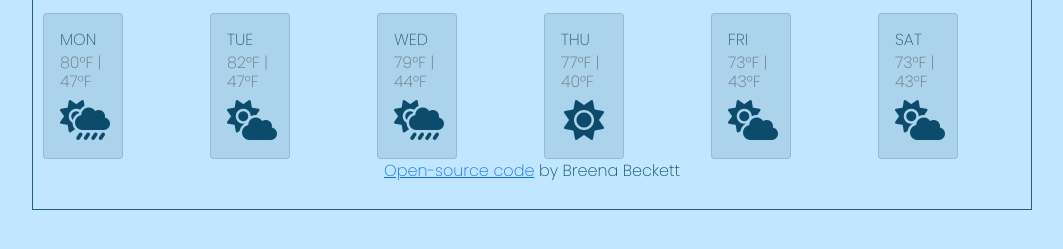
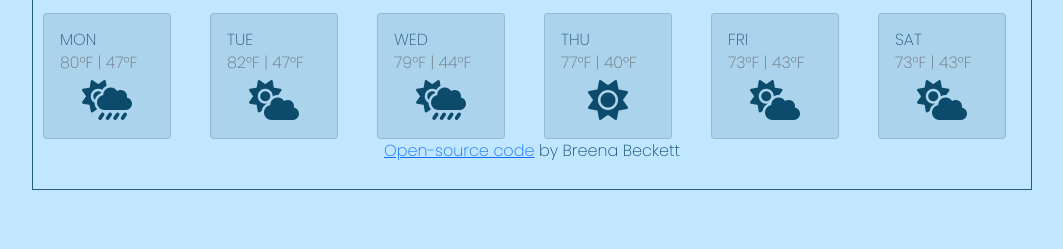
Before and after one commit to breenabeckett/my-weather-app, a website built with Parcel: page index.html in a window 1280 px wide. Shown: the part 587-836 px from the top of the page, without its empty margins (108-1171 px from the left). Built offline with nearby package versions, Linux system fonts and the light colour scheme; no server answers.

Commit message:
Changed size of cards

```diff
--- a/index.html
+++ b/index.html
@@ -91,7 +91,7 @@ Wind: <span id="wind"></span>km/h
          <p>The forecast next week :</p>
       <div class="row">
         <div class="col-2 weekday">
-          <div class="card" style="width: 5rem">
+          <div class="card" style="width: 8rem">
             <div class="card-body">
               <h5 class="card-title day">MON</h5>
               <h6 class="card-subtitle mb-2 text-muted">80°F | 47°F</h6>
@@ -104,7 +104,7 @@ Wind: <span id="wind"></span>km/h
 
 
         <div class="col-2 weekday">
-          <div class="card" style="width: 5rem">
+          <div class="card" style="width: 8rem">
             <div class="card-body">
               <h5 class="card-title day">TUE</h5>
               <h6 class="card-subtitle mb-2 text-muted">82°F | 47°F</h6>
@@ -116,7 +116,7 @@ Wind: <span id="wind"></span>km/h
         </div>
 
         <div class="col-2 weekday">
-          <div class="card" style="width: 5rem">
+          <div class="card" style="width: 8rem">
             <div class="card-body">
               <h5 class="card-title day">WED</h5>
               <h6 class="card-subtitle mb-2 text-muted">79°F | 44°F</h6>
@@ -128,7 +128,7 @@ Wind: <span id="wind"></span>km/h
         </div>
 
         <div class="col-2 weekday">
-          <div class="card" style="width: 5rem">
+          <div class="card" style="width: 8rem">
             <div class="card-body">
               <h5 class="card-title day">THU</h5>
               <h6 class="card-subtitle mb-2 text-muted">77°F | 40°F</h6>
@@ -140,7 +140,7 @@ Wind: <span id="wind"></span>km/h
         </div>
 
         <div class="col-2 weekday">
-          <div class="card" style="width: 5rem">
+          <div class="card" style="width: 8rem">
             <div class="card-body">
               <h5 class="card-title day">FRI</h5>
               <h6 class="card-subtitle mb-2 text-muted">73°F | 43°F</h6>
@@ -151,7 +151,7 @@ Wind: <span id="wind"></span>km/h
           </div>
         </div>
         <div class="col-2 weekday">
-          <div class="card" style="width: 5rem">
+          <div class="card" style="width: 8rem">
             <div class="card-body">
               <h5 class="card-title day">SAT</h5>
               <h6 class="card-subtitle mb-2 text-muted">73°F | 43°F</h6>
--- a/src/styles.css
+++ b/src/styles.css
@@ -22,7 +22,6 @@ p {
   color: #0c4b6b;
   font-size: 24px;
 }
-
 #date {
   color: #0c4b6b;
 }
@@ -47,7 +46,6 @@ p {
   max-width: 1000px;
   margin: 30px auto;
   padding: 10px;
-  border-radius: ;
 }
 .weather-pic {
   font-size: 40px;
```
